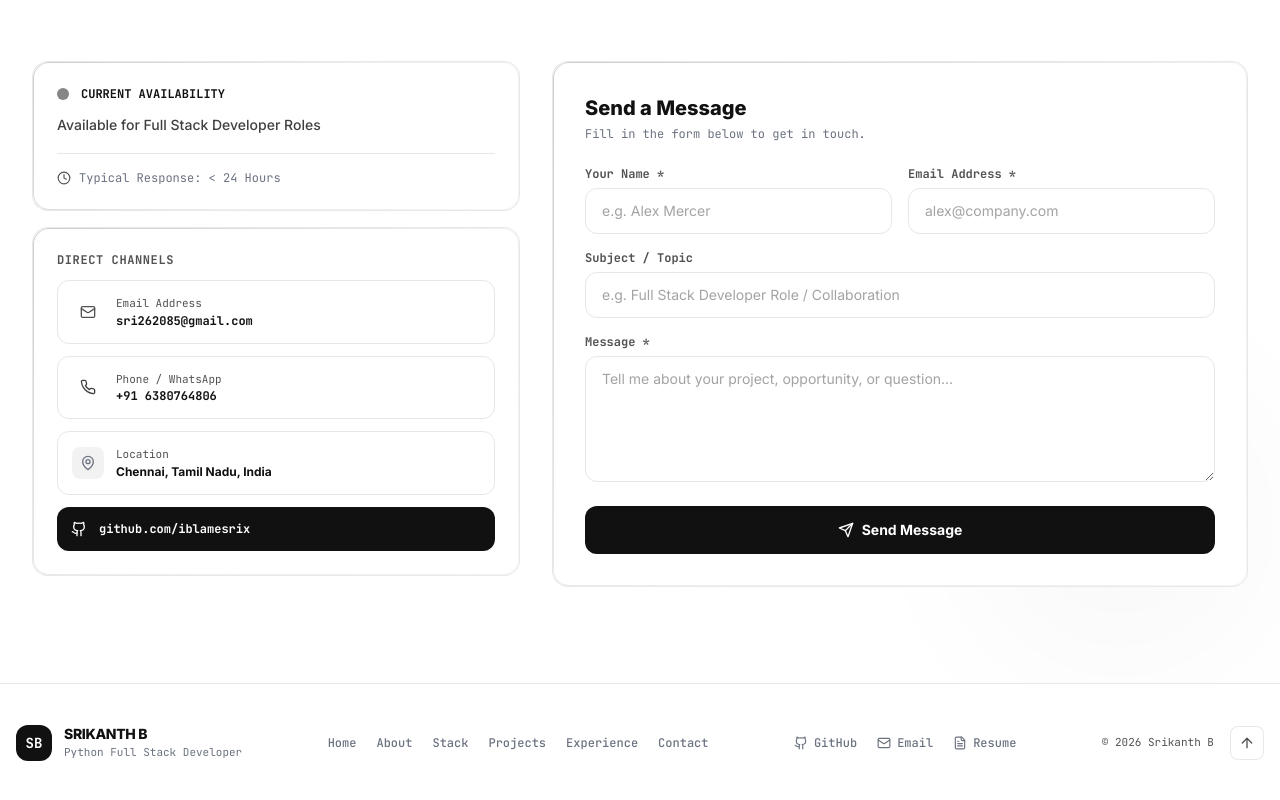
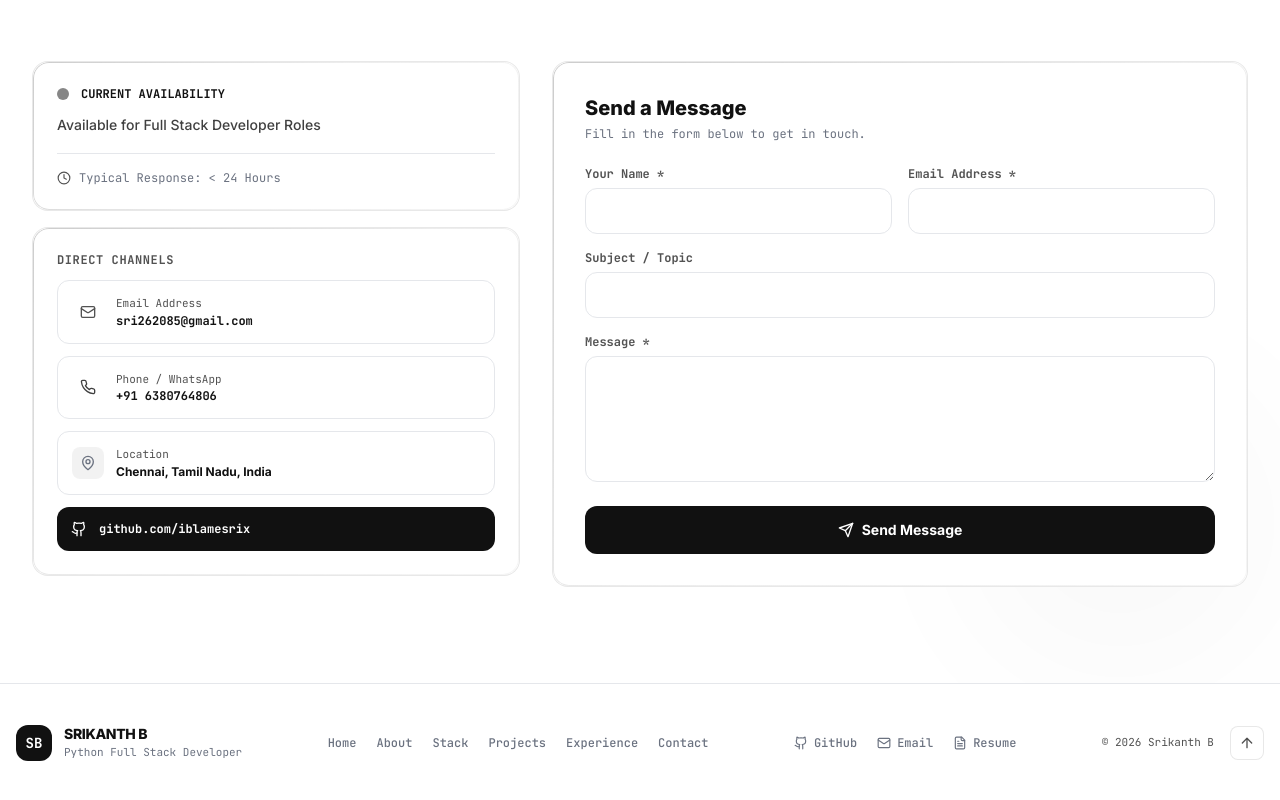
Before and after one commit to iblamesrix/personal-portfolio, a React (Vite) app: page / in a window 1280 px wide. Shown: the part 6774-7574 px from the top of the page. Built offline with nearby package versions, Linux system fonts and the light colour scheme.

Commit message:
fix: send contact form through WhatsApp

```diff
--- a/src/components/ContactSection.tsx
+++ b/src/components/ContactSection.tsx
@@ -32,16 +32,25 @@ export const ContactSection: React.FC<ContactProps> = ({ onOpenResume }) => {
     }
     setErrors({});
     setIsSubmitting(true);
-    const subject = encodeURIComponent(formData.subject || `Portfolio Inquiry from ${formData.name}`);
-    const body = encodeURIComponent(
-      `Name: ${formData.name}\nEmail: ${formData.email}\n\n${formData.message}`
+    const whatsappNumber = PERSONAL_INFO.phone.replace(/\D/g, '');
+    const whatsappMessage = encodeURIComponent(
+      [
+        'Portfolio Contact',
+        '',
+        `Name: ${formData.name}`,
+        `Email: ${formData.email}`,
+        formData.subject.trim() ? `Subject: ${formData.subject}` : '',
+        '',
+        formData.message,
+      ].filter(Boolean).join('\n')
     );
+
     setTimeout(() => {
       setIsSubmitting(false);
       setSubmitted(true);
-      window.open(`mailto:${PERSONAL_INFO.email}?subject=${subject}&body=${body}`, '_blank');
+      window.open(`https://wa.me/${whatsappNumber}?text=${whatsappMessage}`, '_blank', 'noopener,noreferrer');
       setFormData({ name: '', email: '', subject: '', message: '' });
-    }, 400);
+    }, 250);
   };
 
   const inputClass = (field: string) =>
@@ -148,7 +157,7 @@ export const ContactSection: React.FC<ContactProps> = ({ onOpenResume }) => {
                 <div className="bg-emerald-500/10 p-6 rounded-xl border border-emerald-500/22 text-center space-y-3">
                   <CheckCircle2 className="size-10 text-emerald-600 mx-auto" />
                   <h4 className="text-base font-bold text-black">Message Sent!</h4>
-                  <p className="text-xs text-neutral-600 max-w-md mx-auto">Your email client has been opened. Srikanth B will respond shortly.</p>
+                  <p className="text-xs text-neutral-600 max-w-md mx-auto">WhatsApp has been opened with your message. Srikanth B will respond shortly.</p>
                   <button onClick={() => setSubmitted(false)}
                     className="px-4 py-2 rounded-lg bg-emerald-600/15 border border-emerald-500/25 text-emerald-700 text-xs font-bold hover:bg-emerald-600/25 transition-colors">
                     Send Another
@@ -161,14 +170,14 @@ export const ContactSection: React.FC<ContactProps> = ({ onOpenResume }) => {
                       <label className="block text-xs font-mono font-bold text-neutral-600 mb-1.5">Your Name *</label>
                       <input type="text" value={formData.name}
                         onChange={(e) => { setFormData({ ...formData, name: e.target.value }); if (errors.name) setErrors({...errors, name: ''}); }}
-                        placeholder="e.g. Alex Mercer" className={inputClass('name')} />
+                        className={inputClass('name')} />
                       {errors.name && <p className="text-xs text-red-500 mt-1">{errors.name}</p>}
                     </div>
                     <div>
                       <label className="block text-xs font-mono font-bold text-neutral-600 mb-1.5">Email Address *</label>
                       <input type="email" value={formData.email}
                         onChange={(e) => { setFormData({ ...formData, email: e.target.value }); if (errors.email) setErrors({...errors, email: ''}); }}
-                        placeholder="alex@company.com" className={inputClass('email')} />
+                        className={inputClass('email')} />
                       {errors.email && <p className="text-xs text-red-500 mt-1">{errors.email}</p>}
                     </div>
                   </div>
@@ -176,13 +185,13 @@ export const ContactSection: React.FC<ContactProps> = ({ onOpenResume }) => {
                     <label className="block text-xs font-mono font-bold text-neutral-600 mb-1.5">Subject / Topic</label>
                     <input type="text" value={formData.subject}
                       onChange={(e) => setFormData({ ...formData, subject: e.target.value })}
-                      placeholder="e.g. Full Stack Developer Role / Collaboration" className={inputClass('subject')} />
+                      className={inputClass('subject')} />
                   </div>
                   <div>
                     <label className="block text-xs font-mono font-bold text-neutral-600 mb-1.5">Message *</label>
                     <textarea rows={5} value={formData.message}
                       onChange={(e) => { setFormData({ ...formData, message: e.target.value }); if (errors.message) setErrors({...errors, message: ''}); }}
-                      placeholder="Tell me about your project, opportunity, or question..."
+
                       className={inputClass('message')} />
                     {errors.message && <p className="text-xs text-red-500 mt-1">{errors.message}</p>}
                   </div>
@@ -194,7 +203,7 @@ export const ContactSection: React.FC<ContactProps> = ({ onOpenResume }) => {
                     className="w-full btn-gradient py-3.5 rounded-xl text-white font-bold text-sm flex items-center justify-center gap-2 disabled:opacity-50"
                   >
                     <Send className="size-4" />
-                    {isSubmitting ? 'Opening email...' : 'Send Message'}
+                    {isSubmitting ? 'Opening WhatsApp...' : 'Send Message'}
                   </motion.button>
                 </form>
               )}
```
